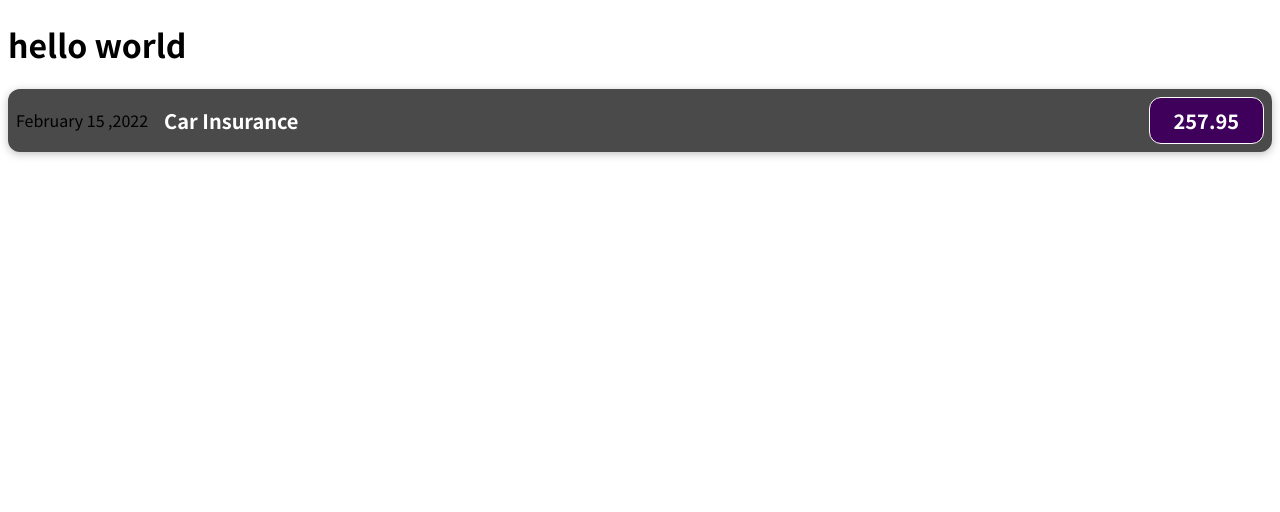
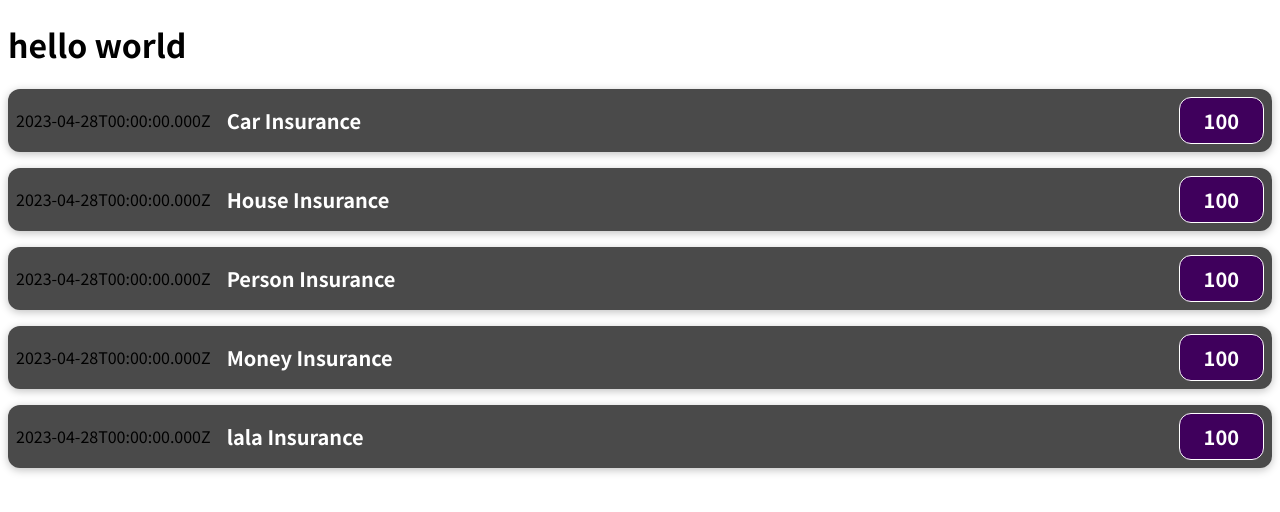
Before and after one commit to ehsan2793/Expence-Tracker-App, a React (Create React App) app: page / in a window 1280 px wide. Shown: the top 512 px of the page. Built offline with nearby package versions, Linux system fonts and the light colour scheme.

Commit message:
sample data added

```diff
--- a/src/App.js
+++ b/src/App.js
@@ -1,10 +1,13 @@
 import React from 'react';
 import ExpenseItem from './components/ExpenseItem';
+import expenses from './data/expenses';
 const App = () => {
   return (
     <div>
       <h1>hello world</h1>
-      <ExpenseItem />
+      {expenses.map((item) => (
+        <ExpenseItem key={Math.random(Math.random()) * 1000} items={item} />
+      ))}
     </div>
   );
 };
--- a/src/components/ExpenseItem.js
+++ b/src/components/ExpenseItem.js
@@ -1,13 +1,14 @@
 import React from 'react';
 import './ExpenseItem.css';
 
-const ExpenseItem = () => {
+const ExpenseItem = (props) => {
+    const { date, title, amount } = props.items;
     return (
         <div className="expense-item ">
-            <div>February 15 ,2022</div>
+            <div>{date.toISOString()}</div>
             <div className="expense-item_description">
-                <h2>Car Insurance</h2>
-                <div className="expense-item_price">257.95</div>
+                <h2>{title}</h2>
+                <div className="expense-item_price">{amount}</div>
             </div>
         </div>
     );
--- /dev/null
+++ b/src/data/expenses.js
@@ -0,0 +1,29 @@
+const expenses = [
+    {
+        title: 'Car Insurance',
+        amount: 100.0,
+        date: new Date(2022, 15, 28),
+    },
+    {
+        title: 'House Insurance',
+        amount: 100.0,
+        date: new Date(2022, 15, 28),
+    },
+    {
+        title: 'Person Insurance',
+        amount: 100.0,
+        date: new Date(2022, 15, 28),
+    },
+    {
+        title: 'Money Insurance',
+        amount: 100.0,
+        date: new Date(2022, 15, 28),
+    },
+    {
+        title: 'lala Insurance',
+        amount: 100.0,
+        date: new Date(2022, 15, 28),
+    },
+];
+
+export default expenses
```
Also changed, not shown: package.json (+8 -1 lines), src/index.js (+4 -4 lines), 2 other files (tests, documents, lock files or other folders).
